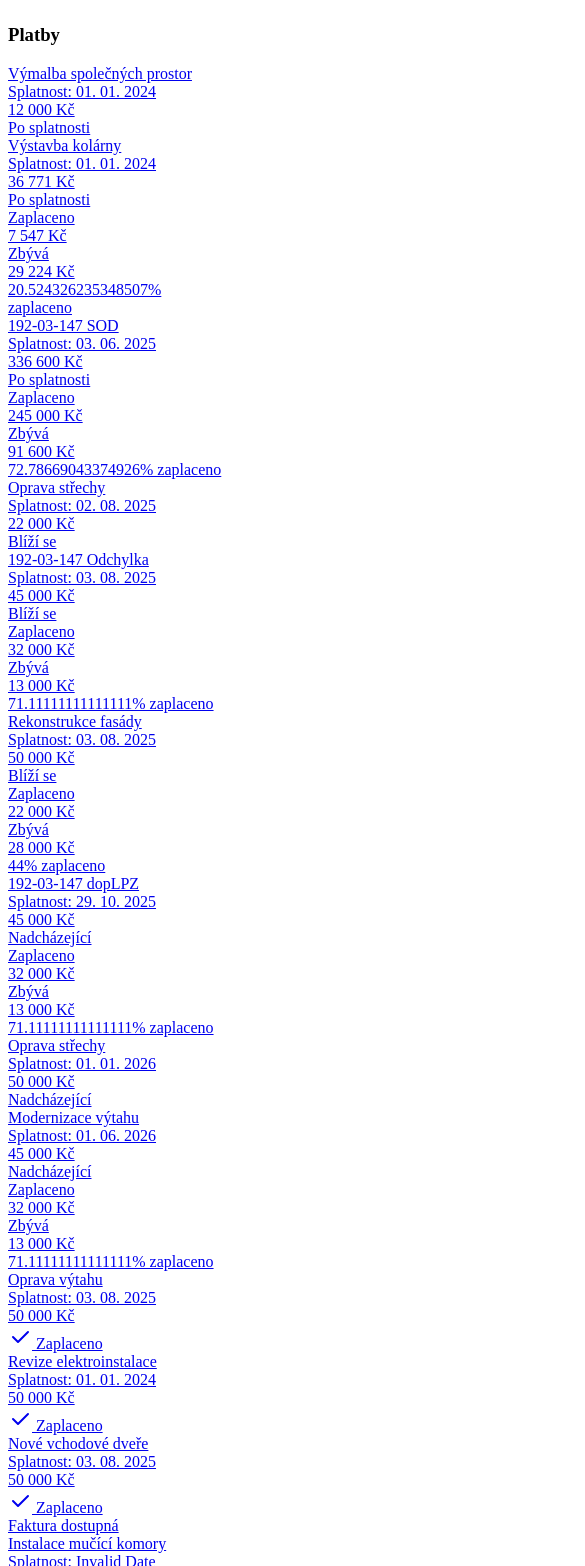
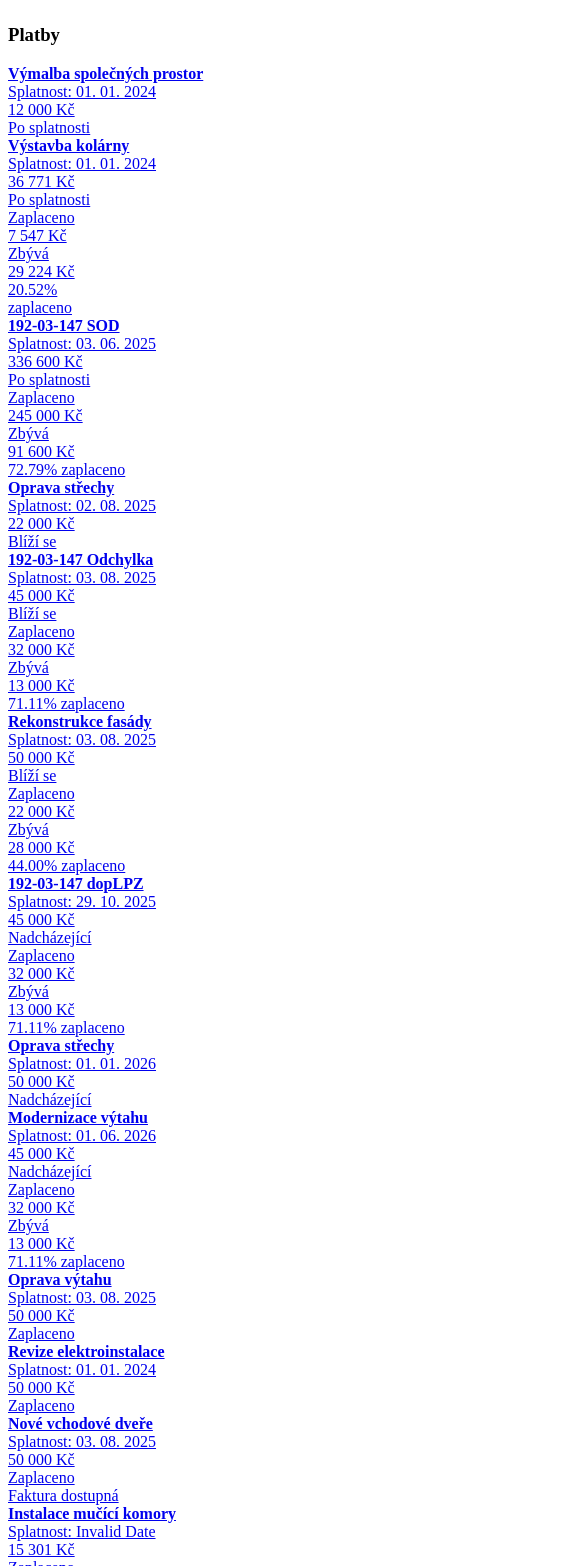
Before and after one commit to TomVitha/ois-vue, a Vue app: page /platby in a window 390 px wide. Shown: the part 1582-3148 px from the top of the page, 585 px wide, since content can reach past the window. Built offline with nearby package versions, Linux system fonts and the light colour scheme.

Commit message:
Payment rows as clickable links; mobile payment individual cards

```diff
--- a/src/assets/tabler-custom.css
+++ b/src/assets/tabler-custom.css
@@ -69,6 +69,10 @@ dialog {
   display: none;
 }
 
+.navbar-vertical {
+  scrollbar-width: thin;
+}
+
 .navbar.navbar-vertical .dropdown-menu {
   --tblr-dropdown-link-hover-color: var(--tblr-navbar-active-color);
   --tblr-dropdown-link-hover-bg: transparent;
@@ -95,7 +99,7 @@ dialog {
   }
 }
 
-/* ? maybe - centers the center logo in the center column */
+/* Centers the center logo in the center column */
 @media (max-width: 991.98px) {
   .navbar-vertical.navbar-expand-lg > [class^=container] {
     display: grid;
@@ -194,7 +198,7 @@ dialog {
   /* --tblr-primary: #41a541; */
 }
 
-.card:where(:not(.card .card)) {
+/* .card:where(:not(.card .card)) {
   border-width: 0px;
 }
 
@@ -211,7 +215,7 @@ dialog {
   .navbar-expand-lg.navbar-vertical {
     box-shadow: 0 4px 8px #627d9829, 0 2px 4px #102a4329;
   }
-}
+} */
 
 /* TESTING - CG Branding */
 :root {
--- a/src/components/Payment/Payment.vue
+++ b/src/components/Payment/Payment.vue
@@ -7,6 +7,7 @@ import { useLocaleStore } from '@/stores/locale'
   const localeStore = useLocaleStore()
 
   const props = withDefaults(defineProps<{
+    id: number
     title: string
     duedate: string
     amount: number
@@ -29,8 +30,8 @@ const remainingAmount = computed(() => props.amount - props.paid)
   const isPaid = computed(() => props.paid >= props.amount)
   const isPartiallyPaid = computed(() => props.paid > 0 && props.paid < props.amount)
   const percentagePaid = computed(() => {
-  if (props.amount === 0) return 0
-  return Math.min(100, (props.paid / props.amount) * 100)
+    if (props.amount === 0) return 0            // avoid division by zero
+    return Math.min(100, (props.paid / props.amount) * 100).toFixed(2)
   })
 
   type PaymentStatus = 'unknown' | 'upcoming' | 'due' | 'overdue' | 'paid'
@@ -84,47 +85,28 @@ function formatDate(date: Date): string {
   <a
     v-if="props.variant === 'list'"
     href="#temp-payment-modal"
-    class="list-group-item"
+    class="card"
     role="button"
     data-bs-toggle="modal"
-    data-bs-target="#temp-payment-modal"
-  >
+    data-bs-target="#temp-payment-modal">
+    <div class="card-body">
       <div class="row row-gap-3 align-items-center gx-4">
         <div class="col">
-        <div>{{ title }}</div>
+          <div>
+            <strong>{{ title }}</strong>
+          </div>
           <div class="text-secondary">Splatnost: {{ formatDate(dueDate) }}</div>
         </div>
         <div class="col-auto text-end">
           <div class="fs-3 fw-bold">{{ formatCurrency(props.amount) }}</div>
           <span
-          v-if="status === 'paid'"
-          class="text-success"
-        >
-          <svg
-            xmlns="http://www.w3.org/2000/svg"
-            width="24"
-            height="24"
-            viewBox="0 0 24 24"
-            fill="none"
-            stroke="currentColor"
-            stroke-width="2"
-            stroke-linecap="round"
-            stroke-linejoin="round"
-            class="icon icon-1"
-          >
-            <path d="M5 12l5 5l10 -10" />
-          </svg>
-          {{ statusText }}
-        </span>
-        <span
-          v-else
             class="badge"
             :class="{
+              'bg-success-lt': status === 'paid',
               'bg-info-lt': status === 'upcoming',
               'bg-warning-lt': status === 'due',
               'bg-danger-lt': status === 'overdue'
-          }"
-        >
+            }">
             {{ statusText }}
           </span>
         </div>
@@ -139,7 +121,7 @@ function formatDate(date: Date): string {
               <div class="fs-4 fw-bold text-warning">{{ formatCurrency(remainingAmount) }}</div>
             </div>
             <div class="col-12">
-            <div class="progress progress-sm mt-2" :class="{ 'bg-danger-lt': status === 'overdue' }">
+              <div class="progress progress-sm mt-2">
                 <div
                   class="progress-bar bg-success"
                   :style="`width: ${percentagePaid}%`"
@@ -147,8 +129,7 @@ function formatDate(date: Date): string {
                   role="progressbar"
                   :aria-valuenow="percentagePaid"
                   aria-valuemin="0"
-                aria-valuemax="100"
-              >
+                  aria-valuemax="100">
                   <span class="visually-hidden"> {{ percentagePaid }}% zaplaceno</span>
                 </div>
               </div>
@@ -159,10 +140,26 @@ function formatDate(date: Date): string {
           <span class="text-secondary">Faktura dostupná</span>
         </div>
       </div>
+    </div>
   </a>
 
   <!-- Desktop: table row with pay button -->
-  <tr v-else>
+  <tr
+    style="height: 4rem;"
+    v-else
+    class="card-link position-relative">
+    <td data-label="Popis">
+      {{ title }}
+      <!-- ! This link covers the entire row (using class .stretched-link), making it clickable -->
+      <RouterLink
+        :to="`#platba-${id}`"
+        class="stretched-link"
+        data-bs-toggle="modal"
+        data-bs-target="#temp-payment-modal"
+        @click.prevent>
+      </RouterLink>
+    </td>
+    <td data-label="Splatnost">{{ formatDate(dueDate) }}</td>
     <td data-label="Stav">
       <span
         class="badge"
@@ -171,60 +168,12 @@ function formatDate(date: Date): string {
           'bg-info-lt': status === 'upcoming',
           'bg-yellow-lt': status === 'due',
           'bg-danger-lt': status === 'overdue'
-        }"
-      >
+        }">
         {{ statusText }}
       </span>
     </td>
-    <td data-label="Splatnost">{{ formatDate(dueDate) }}</td>
-    <td data-label="Popis">{{ title }}</td>
     <td class="text-success text-sm-end" data-label="Částka">{{ formatCurrency(props.amount) }}</td>
     <td class="text-sm-end" data-label="Zaplaceno">{{ formatCurrency(props.paid) }}</td>
     <td class="text-sm-end" data-label="Zbývá">{{ formatCurrency(remainingAmount) }}</td>
-    <td>
-      <div class="dropdown">
-        <button
-          class="btn btn-icon btn-action dropdown-toggle"
-          data-bs-toggle="dropdown"
-          draggable="false"
-          data-bs-boundary="viewport"
-        >
-          <svg
-            xmlns="http://www.w3.org/2000/svg"
-            width="24"
-            height="24"
-            viewBox="0 0 24 24"
-            fill="none"
-            stroke="currentColor"
-            stroke-width="2"
-            stroke-linecap="round"
-            stroke-linejoin="round"
-            class="icon icon-tabler icons-tabler-outline icon-tabler-dots-vertical"
-          >
-            <path stroke="none" d="M0 0h24v24H0z" fill="none" />
-            <path d="M12 12m-1 0a1 1 0 1 0 2 0a1 1 0 1 0 -2 0" />
-            <path d="M12 19m-1 0a1 1 0 1 0 2 0a1 1 0 1 0 -2 0" />
-            <path d="M12 5m-1 0a1 1 0 1 0 2 0a1 1 0 1 0 -2 0" />
-          </svg>
-        </button>
-        <div class="dropdown-menu dropdown-menu-end">
-          <button class="dropdown-item" data-bs-toggle="modal" data-bs-target="#temp-payment-modal">
-            {{ isPartiallyPaid ? 'Doplatit' : 'Zaplatit' }}
-          </button>
-          <RouterLink to="/zadost-nova" class="dropdown-item">Požádat o odklad</RouterLink>
-          <a v-if="isInvoiceShown && isPaid" class="dropdown-item" href="#faktura">Faktura</a>
-        </div>
-      </div>
-    </td>
-    <td>
-      <button
-        class="btn"
-        :class="status === 'overdue' ? 'btn-danger' : 'btn-primary'"
-        data-bs-toggle="modal"
-        data-bs-target="#temp-payment-modal"
-      >
-        {{ isPartiallyPaid ? 'Doplatit' : 'Zaplatit' }}
-      </button>
-    </td>
   </tr>
 </template>
--- a/src/components/Payment/Payments.vue
+++ b/src/components/Payment/Payments.vue
@@ -2,6 +2,7 @@
   import Payment from '@/components/Payment/Payment.vue'
 
   type PaymentItem = {
+    id: number
     title: string
     duedate: string
     amount: number
@@ -16,28 +17,28 @@ const props = defineProps<{
 
 <template>
   <!-- Mobile: list rendering -->
-  <div class="list-group list-group-flush list-group-hoverable d-lg-none">
+  <div class="row row-deck row-cards d-lg-none">
+    <div class="col-12"
+      v-for="payment in payments"
+      :key="`${payment.title}-${payment.duedate}`">
       <Payment
-      v-for="payment in payments"
-      :key="`${payment.title}-${payment.duedate}`"
         v-bind="payment"
-      variant="list"
-    />
+        variant="list" />
+    </div>
   </div>
 
   <!-- Desktop: table rendering -->
-  <div class="table-responsive d-none d-lg-block">
+  <div class="card d-none d-lg-block">
+    <div class="table-responsive ">
       <table class="table table-selectable card-table table-vcenter text-nowrap datatable table-mobile-sm">
         <thead>
           <tr>
+            <th>Popis</th>
+            <th>Splatnost</th>
             <th>Stav</th>
-          <th>Splatnost</th>
-          <th class="w-100">Popis</th>
             <th class="text-sm-end">Částka</th>
             <th class="text-sm-end">Zaplaceno</th>
             <th class="text-sm-end">Zbývá</th>
-          <th></th>
-          <th></th>
           </tr>
         </thead>
         <tbody>
@@ -45,9 +46,11 @@ const props = defineProps<{
             v-for="payment in payments"
             :key="`${payment.title}-${payment.duedate}-table`"
             v-bind="payment"
-          variant="table"
-        />
+            variant="table" />
         </tbody>
       </table>
     </div>
+  </div>
+
+
 </template>
--- a/src/views/Platby.vue
+++ b/src/views/Platby.vue
@@ -4,21 +4,21 @@
   import PaymentDialog from '@/components/Payment/PaymentDialog.vue'
 
   const payments = [
-    { title: 'Výmalba společných prostor', duedate: '2024-01-01', amount: 12000, paid: 0 },
-    { title: 'Výstavba kolárny', duedate: '2024-01-01', amount: 36771, paid: 7547 },
-    { title: '192-03-147 SOD', duedate: '2025-06-03', amount: 336600, paid: 245000 },
-    { title: 'Oprava střechy', duedate: '2025-08-02', amount: 22000, paid: 0, isInvoiceShown: true },
-    { title: '192-03-147 Odchylka', duedate: '2025-08-03', amount: 45000, paid: 32000 },
-    { title: 'Rekonstrukce fasády', duedate: '2025-08-03', amount: 50000, paid: 22000 },
-    { title: '192-03-147 dopLPZ', duedate: '2025-10-29', amount: 45000, paid: 32000 },
-    { title: 'Oprava střechy', duedate: '2026-01-01', amount: 50000, paid: 0, isInvoiceShown: true },
-    { title: 'Modernizace výtahu', duedate: '2026-06-01', amount: 45000, paid: 32000 },
-    { title: 'Oprava výtahu', duedate: '2025-08-03', amount: 50000, paid: 50000 },
-    { title: 'Revize elektroinstalace', duedate: '2024-01-01', amount: 50000, paid: 50000 },
-    { title: 'Nové vchodové dveře', duedate: '2025-08-03', amount: 50000, paid: 50000, isInvoiceShown: true },
-    { title: 'Instalace mučící komory', duedate: 'lkdahgiurn', amount: 15301, paid: 50000 },
-    { title: 'Odklid mrtvol', duedate: '2024-01-01', amount: 14873, paid: 140000 },
-    { title: '192-03-147 dopl.BD', duedate: '2025-05-11', amount: 45000, paid: 45000 },
+    { id: 0, title: 'Výmalba společných prostor', duedate: '2024-01-01', amount: 12000, paid: 0 },
+    { id: 1, title: 'Výstavba kolárny', duedate: '2024-01-01', amount: 36771, paid: 7547 },
+    { id: 2, title: '192-03-147 SOD', duedate: '2025-06-03', amount: 336600, paid: 245000 },
+    { id: 3, title: 'Oprava střechy', duedate: '2025-08-02', amount: 22000, paid: 0, isInvoiceShown: true },
+    { id: 4, title: '192-03-147 Odchylka', duedate: '2025-08-03', amount: 45000, paid: 32000 },
+    { id: 5, title: 'Rekonstrukce fasády', duedate: '2025-08-03', amount: 50000, paid: 22000 },
+    { id: 6, title: '192-03-147 dopLPZ', duedate: '2025-10-29', amount: 45000, paid: 32000 },
+    { id: 7, title: 'Oprava střechy', duedate: '2026-01-01', amount: 50000, paid: 0, isInvoiceShown: true },
+    { id: 8, title: 'Modernizace výtahu', duedate: '2026-06-01', amount: 45000, paid: 32000 },
+    { id: 9, title: 'Oprava výtahu', duedate: '2025-08-03', amount: 50000, paid: 50000 },
+    { id: 10, title: 'Revize elektroinstalace', duedate: '2024-01-01', amount: 50000, paid: 50000 },
+    { id: 11, title: 'Nové vchodové dveře', duedate: '2025-08-03', amount: 50000, paid: 50000, isInvoiceShown: true },
+    { id: 12, title: 'Instalace mučící komory', duedate: 'lkdahgiurn', amount: 15301, paid: 50000 },
+    { id: 13, title: 'Odklid mrtvol', duedate: '2024-01-01', amount: 14873, paid: 140000 },
+    { id: 14, title: '192-03-147 dopl.BD', duedate: '2025-05-11', amount: 45000, paid: 45000 },
   ]
 </script>
 
@@ -186,19 +186,13 @@
       <!-- TODO: Řazení? Filtrování? -->
       <!-- TODO: Lidé chtějí odklad plateb -> Odkaz "pod čarou" na Žádosti -->
 
-      <!-- <div class="col-12">
+      <div class="col-12">
         <h3 class="m-0 mt-3">Platby</h3>
-      </div> -->
+      </div>
       <div class="col-12">
-        <div class="card">
-          <div class="card-header">
-            <h3 class="card-title">Platby</h3>
-          </div>
-          <div class="card-body p-0">
-            <Payments :payments="payments" />
-          </div>
-        </div>
+        <Payments :payments="payments" />
       </div>
+
 
     </div>
 
```
Also changed, not shown: src/components/Payment/PaymentDialog.vue (+8 -2 lines). Lines whose indentation alone changed are shown as unchanged.
